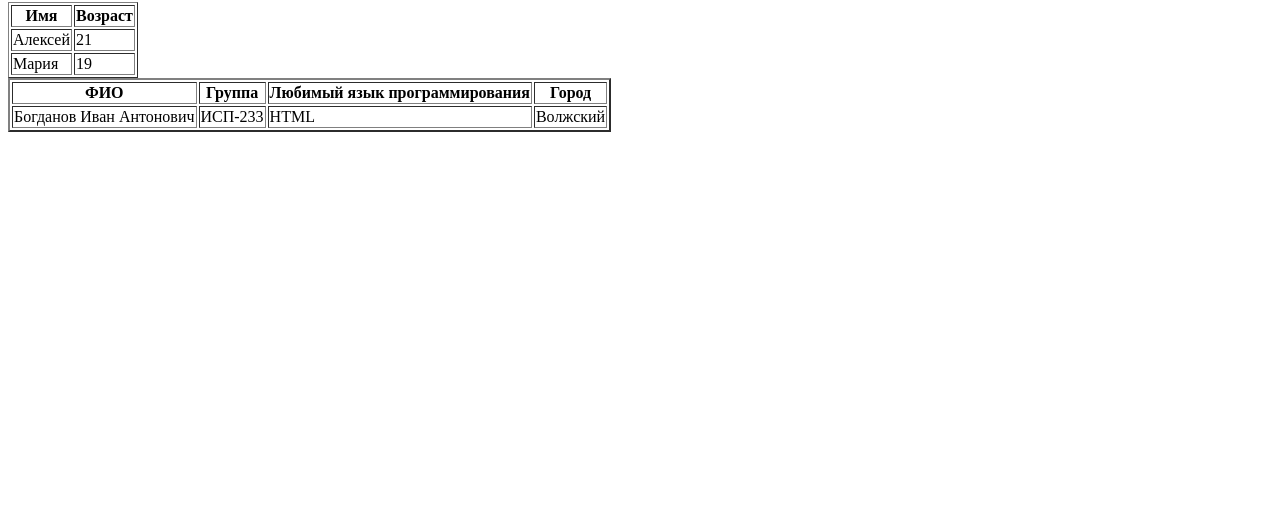
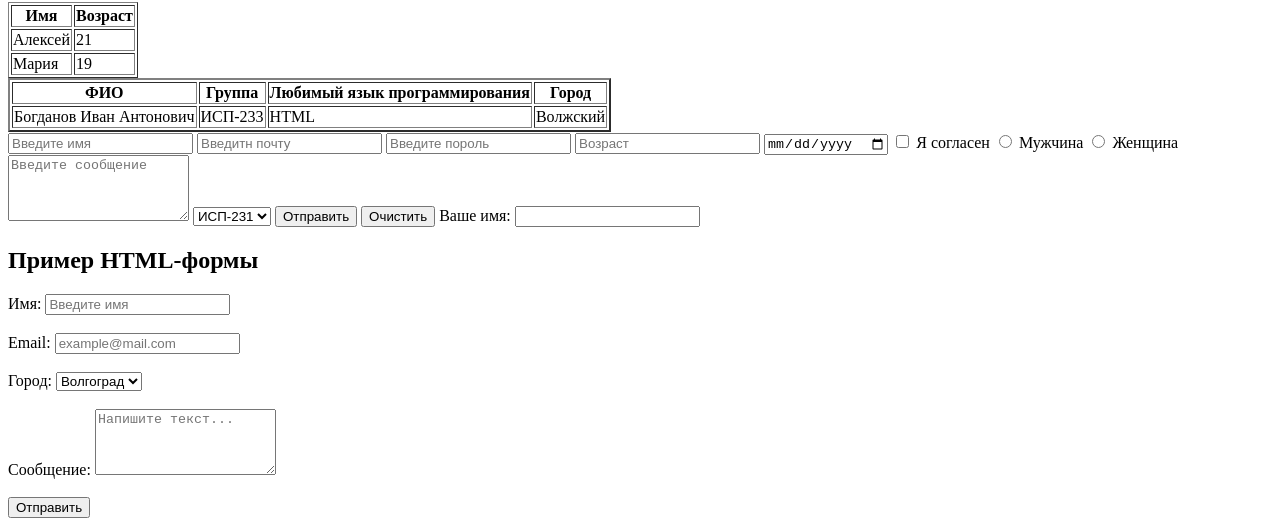
Before and after one commit to Sliceeee01/Lab5_Html_Bogdanov, a plain HTML site: page index.html in a window 1280 px wide. Shown: the part 3323-3849 px from the top of the page. Before the commit the page ends 3463 px from the top, so only its background shows below. Drawn offline with Linux system fonts and the light colour scheme.

Commit message:
Added form

```diff
--- a/index.html
+++ b/index.html
@@ -118,5 +118,51 @@
          <td>Волжский</td>
       </tr>
      </table>
+
+     <input type="text" placeholder="Введите имя">
+     <input type="email" placeholder="Введитн почту">
+     <input type="password" placeholder="Введите пороль">
+     <input type="number" placeholder="Возраст">
+     <input type="date">
+     <input type="checkbox"> Я согласен
+     <input type="radio" name="gender"> Мужчина
+     <input type="radio" name="gender"> Женщина
+
+     <textarea placeholder="Введите сообщение" rows="4"></textarea>
+
+     <select>
+      <option>ИСП-231</option>
+      <option>ИСП-232</option>
+      <option>ИСП-233</option>
+     </select>
+
+     <button type="submit">Отправить</button>
+     <button type="reset">Очистить</button>
+
+     <label for="username">Ваше имя:</label>
+     <input id="username" type="text">
+
+     <h2>Пример HTML-формы</h2>
+<form>
+    <label for="username">Имя:</label>
+    <input id="username" type="text" placeholder="Введите имя">
+    <br><br>
+    <label for="email">Email:</label>
+    <input id="email" type="email" placeholder="example@mail.com">
+    <br><br>
+    <label for="city">Город:</label>
+    <select id="city">
+        <option>Волгоград</option>
+        <option>Волжский</option>
+        <option>Камышин</option>
+    </select>
+    <br><br>
+    <label for="message">Сообщение:</label>
+    <textarea id="message" rows="4" placeholder="Напишите текст..."></textarea>
+    <br><br>
+    <button type="submit">Отправить</button>
+</form>
+
+
   </body>
 </html>
```
Also changed, not shown: img/formLab5_Bogdanov.jpg (added).
